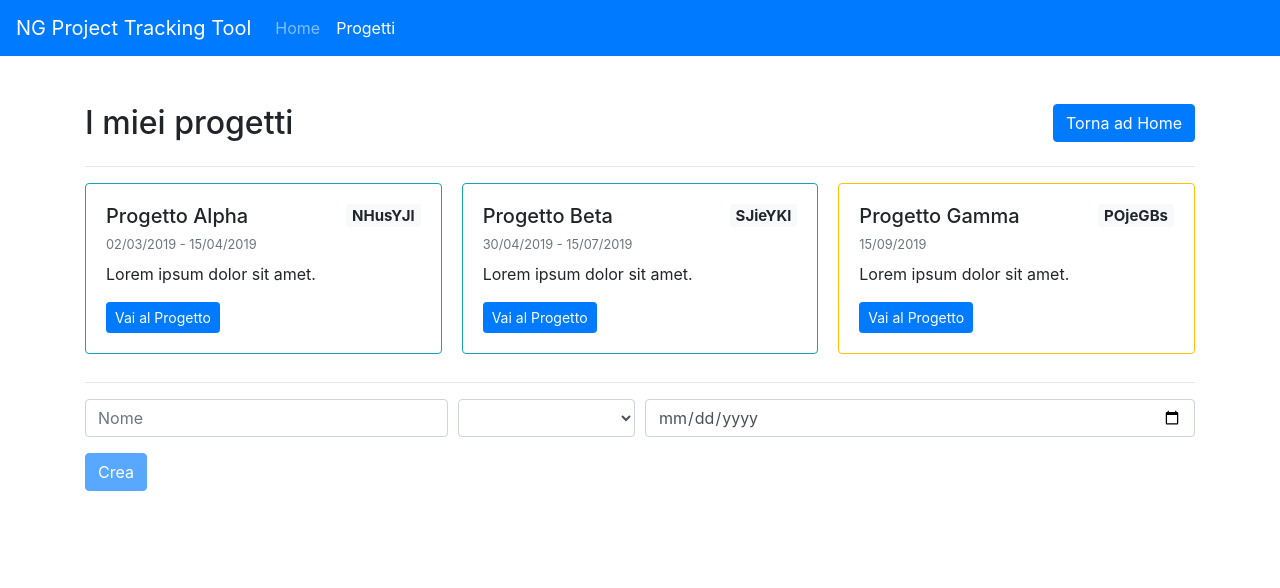
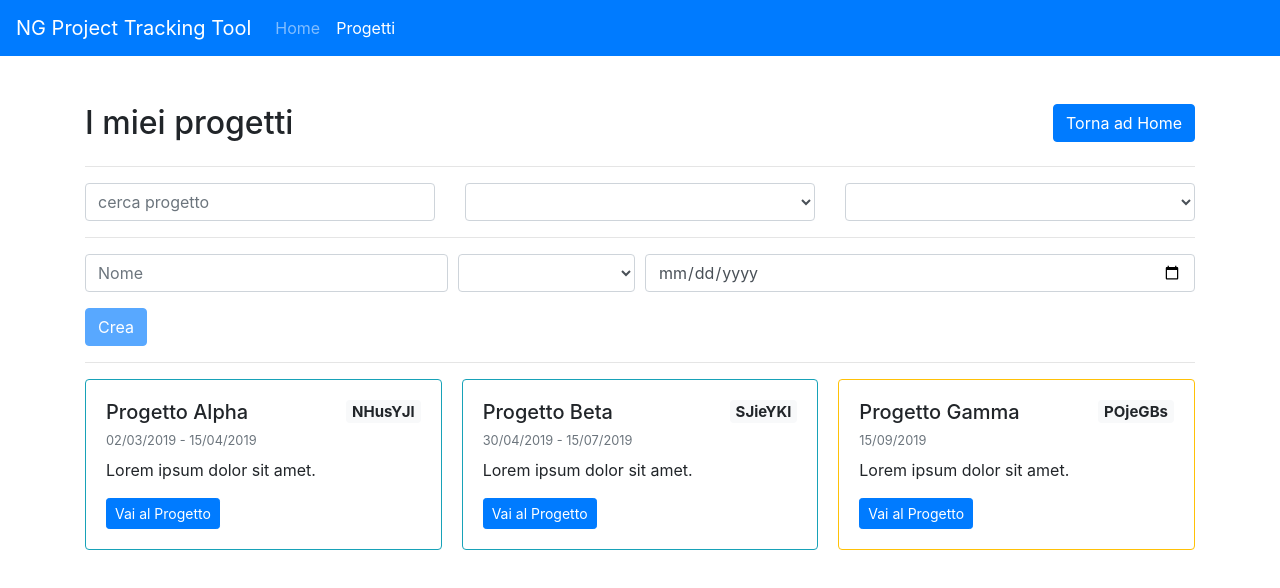
Before and after one commit to fsciuti/ng-zero2hero, an Angular app: page /projects in a window 1280 px wide. Shown: the top 588 px of the page. Built offline with nearby package versions, Linux system fonts and the light colour scheme.

Commit message:
feat: update project-container w/ forms

```diff
--- a/src/app/projects/project-container/project-container.component.html
+++ b/src/app/projects/project-container/project-container.component.html
@@ -1,4 +1,8 @@
 <ngptt-section-header [title]="'I miei progetti'" [button]="{ label: 'Torna ad Home', link: '/', type: 'btn-primary' }"></ngptt-section-header>
+<ngptt-project-search (searching)="searchProject($event)"></ngptt-project-search>
+<hr/>
+<ngptt-project-form [quickMode]="true" (submitted)="addProject($event)"></ngptt-project-form>
+<hr>
 <ng-container *ngIf="(projectService.getAll() | async) as projects">
     <ngptt-project-list
         *ngIf="projects.length > 0 ; else noProjects"
@@ -9,8 +13,6 @@
         (selected)="selectProject($event)">
     </ngptt-project-list>
 </ng-container>
-<hr>
-<ngptt-project-form [quickMode]="true" (submitted)="addProject($event)"></ngptt-project-form>
 
 <ng-template #noProjects>
     <p>Non è presente nessun progetto</p>
```
